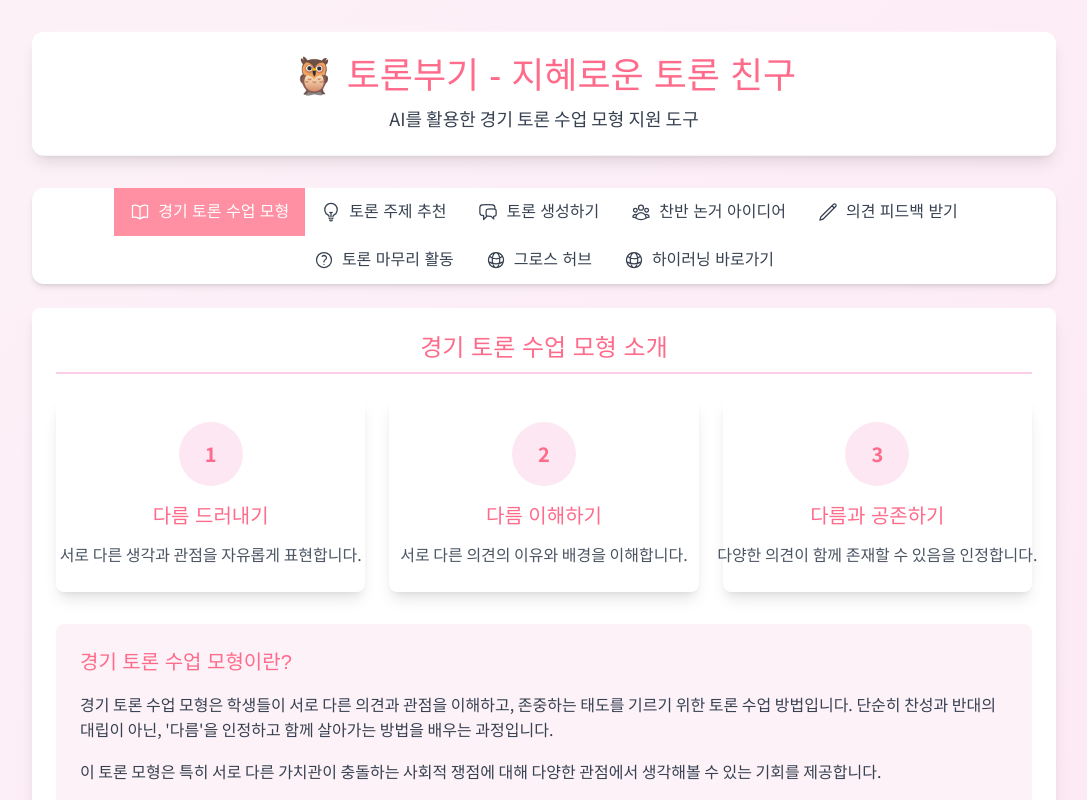
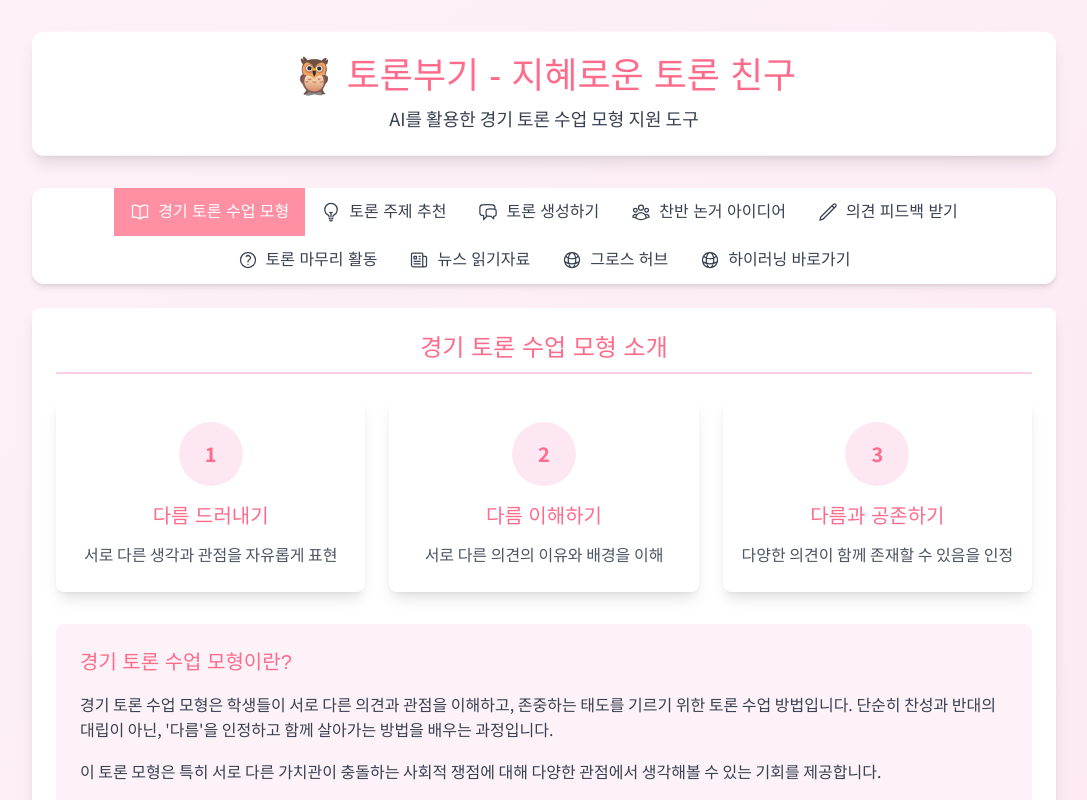
Before and after one commit to reallygood83/debatebooki-vercel, a Next.js app: page / in a window 1280 px wide. Shown: the top 800 px of the page, without its empty margins (96-1183 px from the left). Built offline with nearby package versions, Linux system fonts and the light colour scheme; a web font is replaced by a local one.

Commit message:
뉴스 읽기자료 버튼 추가

```diff
--- a/pages/index.tsx
+++ b/pages/index.tsx
@@ -7,7 +7,8 @@ import {
   QuestionMarkCircleIcon,
   CheckCircleIcon,
   PencilIcon,
-  GlobeAltIcon
+  GlobeAltIcon,
+  NewspaperIcon
 } from '@heroicons/react/24/outline';
 import Head from 'next/head';
 
@@ -200,6 +201,7 @@ export default function Home() {
     { title: "찬반 논거 아이디어", icon: <UserGroupIcon className="h-5 w-5" /> },
     { title: "의견 피드백 받기", icon: <PencilIcon className="h-5 w-5" /> },
     { title: "토론 마무리 활동", icon: <QuestionMarkCircleIcon className="h-5 w-5" /> },
+    { title: "뉴스 읽기자료", icon: <NewspaperIcon className="h-5 w-5" />, externalLink: "https://pebble-stallion-abb.notion.site/11a10244f99781308ab2c963d3a5967a?v=13610244f99780e29096000c92406e63&pvs=4" },
     { title: "그로스 허브", icon: <GlobeAltIcon className="h-5 w-5" />, externalLink: "https://script.google.com/macros/s/AKfycbxRh28gE6v7s7Xf-iuvWjMqORcBGZa-9U4Pqap4-Qlqc7u-KJ8aBN9L7shN0vxXqOVD/exec" },
     { title: "하이러닝 바로가기", icon: <GlobeAltIcon className="h-5 w-5" />, externalLink: "https://hi.goe.go.kr/" }
   ];
@@ -257,21 +259,21 @@ export default function Home() {
                       <span className="text-xl font-bold text-primary-dark">1</span>
                     </div>
                     <h3 className="text-xl font-nanum-square text-primary-dark mb-3">다름 드러내기</h3>
-                    <p className="font-noto-sans-kr text-gray-600 whitespace-nowrap">서로 다른 생각과 관점을 자유롭게 표현합니다.</p>
+                    <p className="font-noto-sans-kr text-gray-600 whitespace-nowrap">서로 다른 생각과 관점을 자유롭게 표현</p>
                   </div>
                   <div className="card text-center hover:shadow-xl transition-shadow flex flex-col items-center">
                     <div className="bg-pink-100 rounded-full w-16 h-16 flex items-center justify-center mb-4">
                       <span className="text-xl font-bold text-primary-dark">2</span>
                     </div>
                     <h3 className="text-xl font-nanum-square text-primary-dark mb-3">다름 이해하기</h3>
-                    <p className="font-noto-sans-kr text-gray-600 whitespace-nowrap">서로 다른 의견의 이유와 배경을 이해합니다.</p>
+                    <p className="font-noto-sans-kr text-gray-600 whitespace-nowrap">서로 다른 의견의 이유와 배경을 이해</p>
                   </div>
                   <div className="card text-center hover:shadow-xl transition-shadow flex flex-col items-center">
                     <div className="bg-pink-100 rounded-full w-16 h-16 flex items-center justify-center mb-4">
                       <span className="text-xl font-bold text-primary-dark">3</span>
                     </div>
                     <h3 className="text-xl font-nanum-square text-primary-dark mb-3">다름과 공존하기</h3>
-                    <p className="font-noto-sans-kr text-gray-600 whitespace-nowrap">다양한 의견이 함께 존재할 수 있음을 인정합니다.</p>
+                    <p className="font-noto-sans-kr text-gray-600 whitespace-nowrap">다양한 의견이 함께 존재할 수 있음을 인정</p>
                   </div>
                 </div>
 
```
